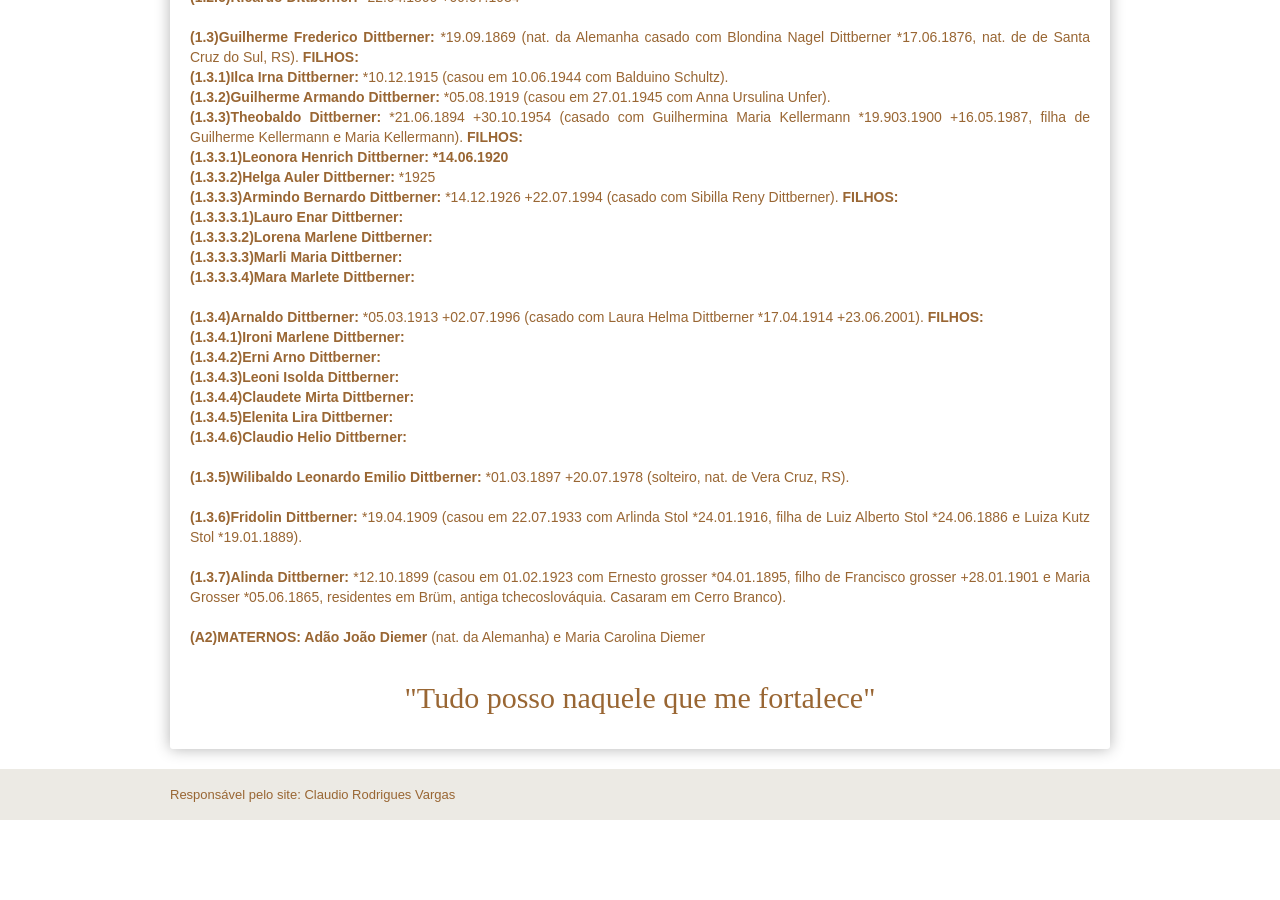
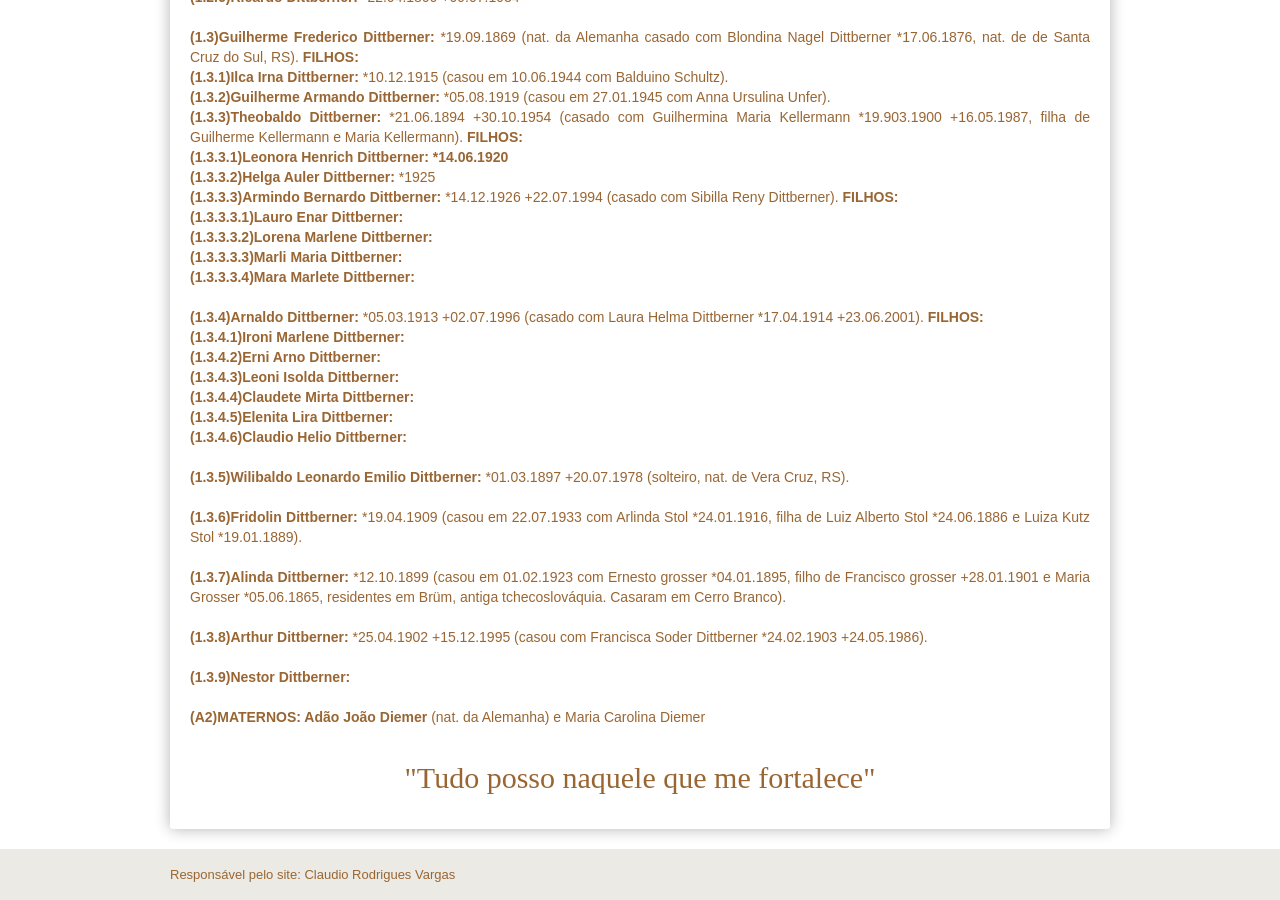
Before and after one commit to claudiovargas1955/claudiovargas1955.github.io, a Jekyll site: the page built from _pages/familia-dittberner.html, in a window 1280 px wide and 900 px high, scrolled down 1106 px. Built offline with Jekyll 4.4.1, drawn with Linux system fonts in a browser that asks for light colours; some web fonts are replaced; before the commit the page ends 1926 px from its top, so only the background shows below that.

Commit message:
Update familia-dittberner.html

```diff
--- a/_pages/familia-dittberner.html
+++ b/_pages/familia-dittberner.html
@@ -164,6 +164,10 @@ de Santa Cruz do Sul, RS). <b>FILHOS: </b><br>
       <b>(1.3.7)Alinda Dittberner: </b>*12.10.1899 (casou em 01.02.1923 com Ernesto grosser *04.01.1895, filho de Francisco grosser
       +28.01.1901 e Maria Grosser *05.06.1865, residentes em Brüm, antiga tchecoslováquia. Casaram em Cerro Branco).<br><br>
 
+      <b>(1.3.8)Arthur Dittberner: </b>*25.04.1902 +15.12.1995 (casou com Francisca Soder Dittberner *24.02.1903 +24.05.1986). <br><br>
+
+      <b>(1.3.9)Nestor Dittberner: </b><br><br>
+
 
  <b>(A2)MATERNOS: Adão João Diemer  </b>(nat. da Alemanha) e Maria Carolina Diemer<br><br>
 
```
